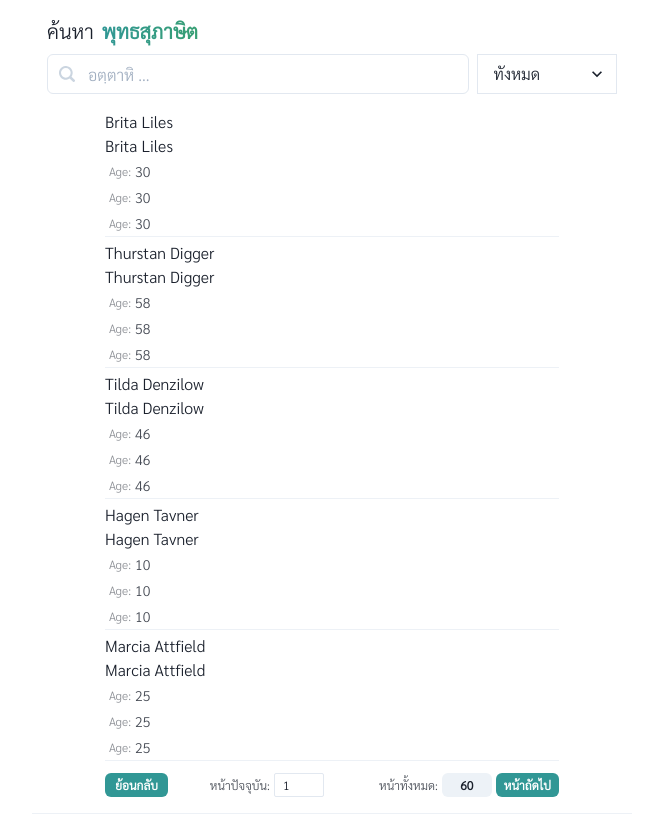
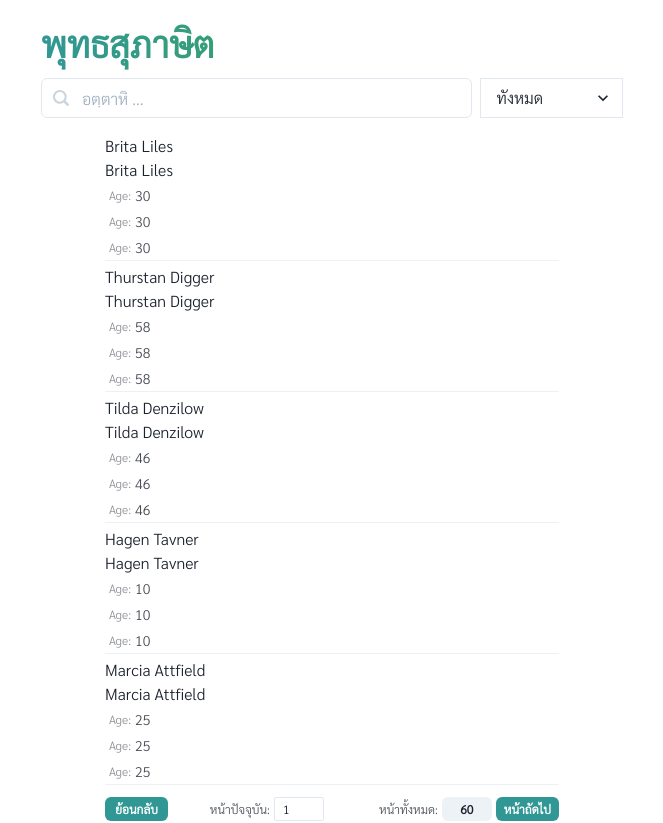
Before and after one commit to kalhong90s/Buddhist-proverbs-search, a React (Create React App) app: page / in a window 1280 px wide. Shown: the top 823 px of the page, without its empty margins (308-971 px from the left). Built offline with nearby package versions, Linux system fonts and the light colour scheme.

Commit message:
modified  Search page

```diff
--- a/src/views/SearchUser/components/SearchUserFilters.js
+++ b/src/views/SearchUser/components/SearchUserFilters.js
@@ -16,10 +16,9 @@ const SearchUserFilters = ({ searchUserDispatch }) => {
   }, [debouncedSearchTerm, searchUserDispatch])
 
   return  (
-    <Box w='95%'>
-      <Grid  templateColumns='.7fr 1.6fr 5fr' >
-          <Text  fontSize='xl' >ค้นหา</Text>
-          <Text  fontSize='xl' bgGradient='linear(to-r, teal.500, green.500)'  fontWeight='extrabold' bgClip='text'>พุทธสุภาษิต</Text>
+    <Box w='97%'>
+      <Grid  templateColumns='1.5fr 2fr' >
+          <Text  fontSize='4xl' bgGradient='linear(to-r, teal.500, green.500)'  fontWeight='extrabold' bgClip='text'>พุทธสุภาษิต</Text>
       </Grid>
       <Grid templateColumns='6fr 2fr' gap={2}  mt={2} mb={2}>
           <InputGroup >
```
